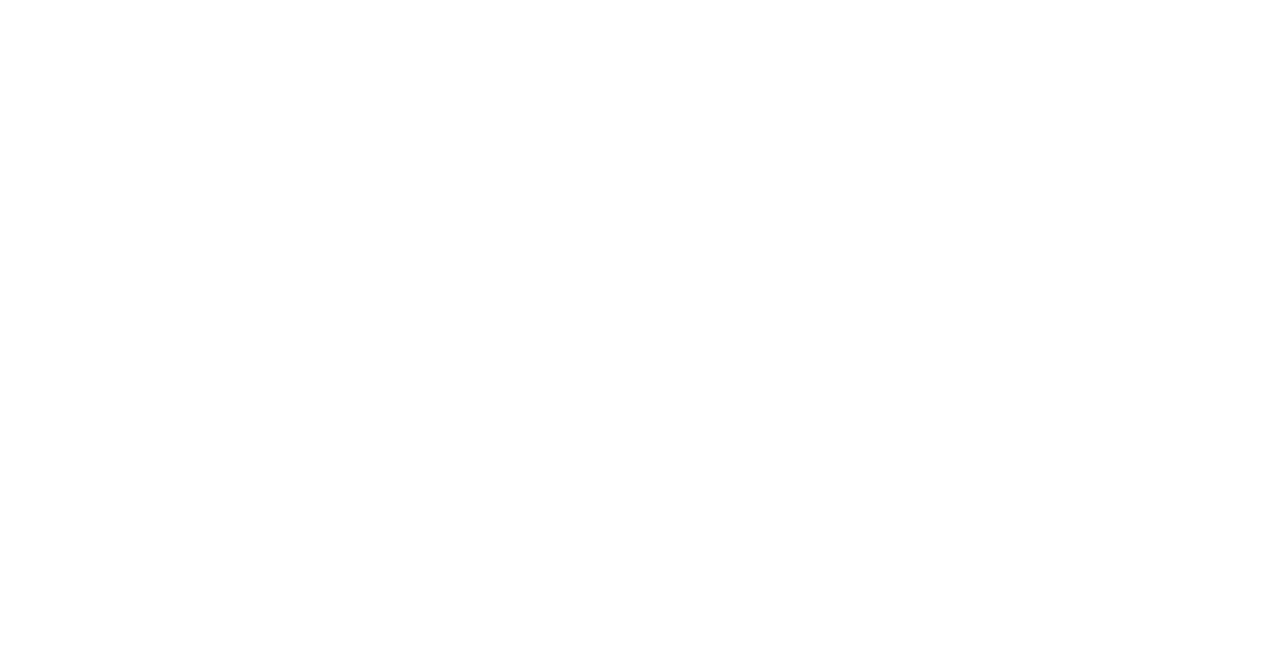
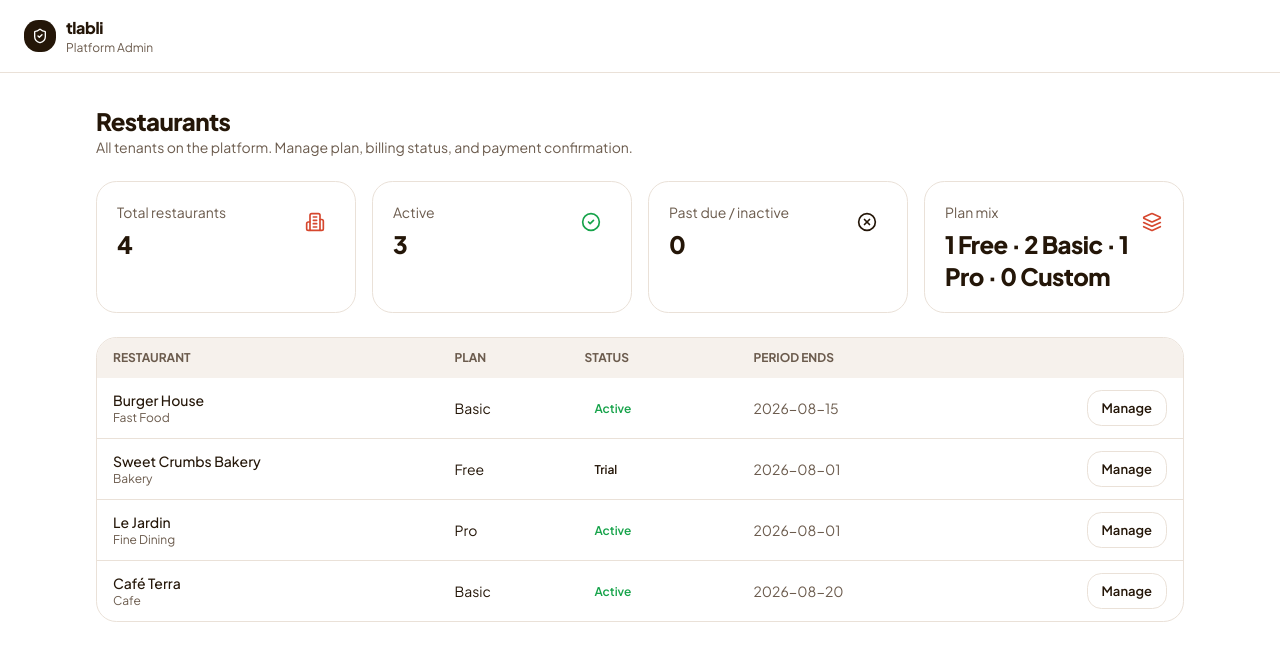
Before and after one commit to hasbach/tlabli, a Next.js app: page /admin in a window 1280 px wide. Before the commit this address had no page. Shown: the top 660 px of the page. Built offline with nearby package versions, Linux system fonts and the light colour scheme.

Commit message:
feat: add /admin platform admin route

```diff
--- /dev/null
+++ b/app/admin/layout.tsx
@@ -0,0 +1,18 @@
+import { ShieldCheck } from "lucide-react";
+
+export default function AdminLayout({ children }: { children: React.ReactNode }) {
+  return (
+    <div className="min-h-screen bg-muted/40">
+      <header className="flex items-center gap-2.5 border-b border-border bg-card px-6 py-4">
+        <div className="flex h-8 w-8 items-center justify-center rounded-lg bg-foreground text-background">
+          <ShieldCheck className="h-4 w-4" />
+        </div>
+        <div>
+          <p className="font-extrabold tracking-tight">tlabli</p>
+          <p className="text-xs text-muted-foreground">Platform Admin</p>
+        </div>
+      </header>
+      <main className="mx-auto max-w-6xl p-6 sm:p-8">{children}</main>
+    </div>
+  );
+}
--- /dev/null
+++ b/app/admin/page.tsx
@@ -0,0 +1,14 @@
+import { restaurants, subscriptions } from "@/lib/mock-data";
+import { TenantTable } from "@/components/admin/tenant-table";
+
+export default function AdminPage() {
+  return (
+    <div>
+      <h1 className="text-2xl font-extrabold tracking-tight">Restaurants</h1>
+      <p className="mb-6 text-sm text-muted-foreground">
+        All tenants on the platform. Manage plan, billing status, and payment confirmation.
+      </p>
+      <TenantTable initialRestaurants={restaurants} initialSubscriptions={subscriptions} />
+    </div>
+  );
+}
```
